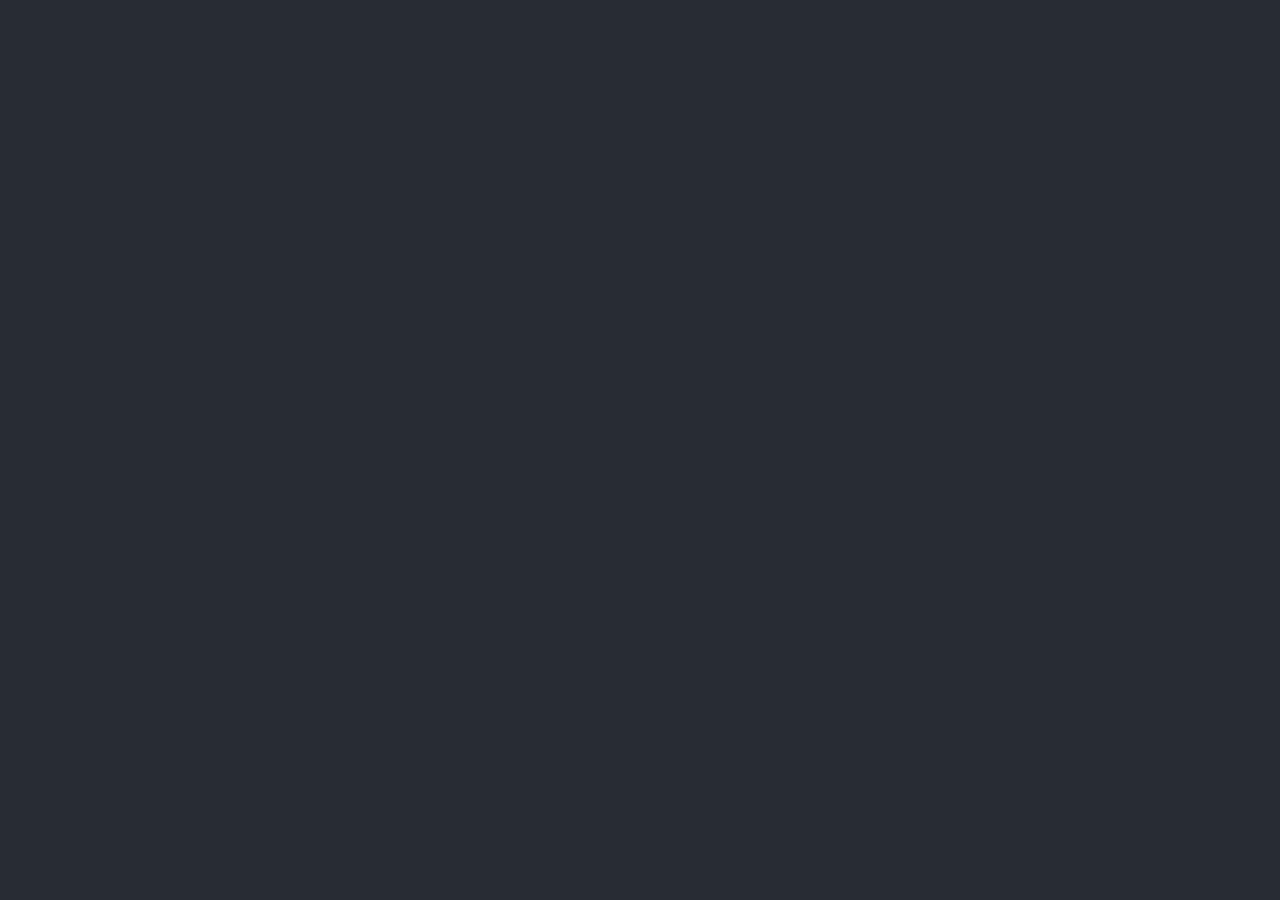
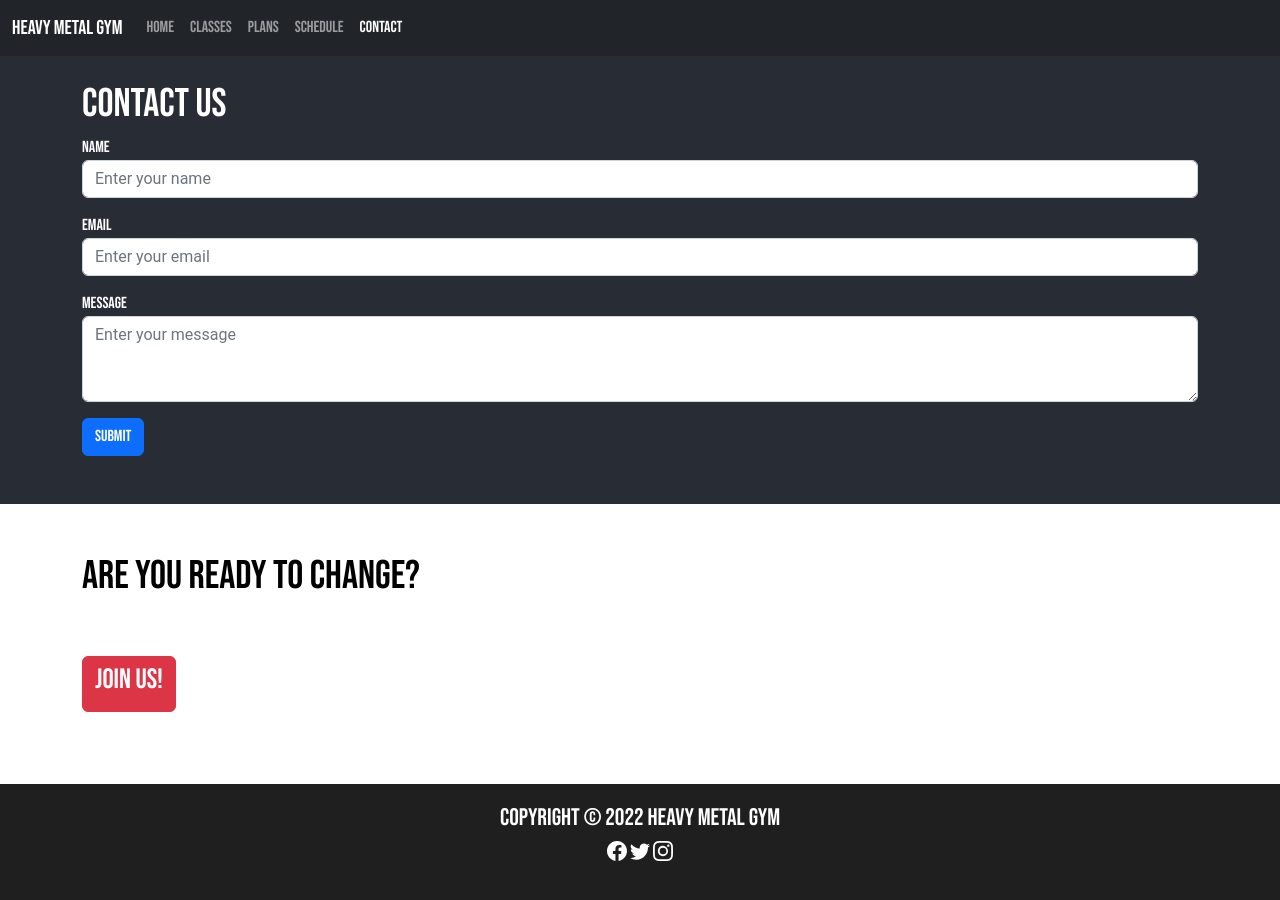
Before and after one commit to natyavidhan/dummy-gym-site, a React (Create React App) app: page /contact in a window 1280 px wide. Before the commit this address had no page. Shown: the top 900 px of the page. Before the commit the page ends 800 px from the top, so only its background shows below. Built offline with nearby package versions, Linux system fonts and the light colour scheme.

Commit message:
contact form

```diff
--- a/src/App.css
+++ b/src/App.css
@@ -81,3 +81,7 @@ body {
     text-align: center;
   }
 }
+
+.gym-guy{
+  max-width: 95vw;
+}
--- a/src/App.js
+++ b/src/App.js
@@ -4,6 +4,7 @@ import Home from './pages/Home';
 import Classes from './pages/Classes';
 import Plans from './pages/Plans';
 import Schedule from './pages/Schedule';
+import Contact from './pages/Contact';
 
 function App() {
     return (
@@ -12,6 +13,7 @@ function App() {
             <Route path="/classes" element={<Classes />} />
             <Route path="/plans" element={<Plans />} />
             <Route path="/schedule" element={<Schedule />} />
+            <Route path="/contact" element={<Contact />} />
         </Routes>
     );
 }
--- a/src/common.css
+++ b/src/common.css
@@ -20,3 +20,11 @@ a, a:hover, a:focus {
     color: rgb(0, 0, 0);
     white-space: nowrap;
 }
+
+.contact-content{
+    padding-block: 1.5rem;
+}
+
+input, textarea{
+    font-family: 'Roboto', sans-serif;
+}
--- a/src/components/About.js
+++ b/src/components/About.js
@@ -6,7 +6,7 @@ function About() {
             <div class="container text-center">
                 <div class="row">
                     <div class="col">
-                        <img src="/gym-1.jpeg" alt="" />
+                        <img src="/gym-1.jpeg" alt="" className='gym-guy' />
                     </div>
                     <div class="col about">
                         <h2>About Us</h2>
--- /dev/null
+++ b/src/pages/Contact.js
@@ -0,0 +1,79 @@
+import React from 'react'
+
+import Navbar from '../components/Navbar'
+import BottomBanner from '../components/BottomBanner'
+import Footer from '../components/Footer'
+
+function Contact() {
+    let url = "https://studiousapi.vercel.app/utility/contact"
+    const submit = () => {
+        let data = {
+            name: document.getElementById("name").value,
+            email: document.getElementById("email").value,
+            message: document.getElementById("message").value
+        }
+        console.log(data)
+        fetch(url, {
+            method: 'POST',
+            // send as form data
+            body: new FormData(document.querySelector("form"))
+        })
+        .then(res => res.json())
+        .then(data => {window.location.href = "/"})
+        .catch(err => {console.log(err)})
+    }
+    return (
+        <>
+            <Navbar active={{home: "", class: "", plans: "", schedule: "", contact: "active"}} />
+            <div className="container">
+                <div className="contact-content">
+                    <h1>Contact Us</h1>
+                    <div className="contact-form">
+                        <form>
+                            <div className="form-group mb-3">
+                                <label htmlFor="name">Name</label>
+                                <input
+                                    type="text"
+                                    className="form-control"
+                                    id="name"
+                                    name="name"
+                                    placeholder="Enter your name"
+                                    required
+                                />
+                            </div>
+                            <div className="form-group mb-3">
+                                <label htmlFor="email">Email</label>
+                                <input
+                                    type="email"
+                                    className="form-control"
+                                    id="email"
+                                    name="email"
+                                    placeholder="Enter your email"
+                                    required
+                                />
+                            </div>
+                            <div className="form-group mb-3">
+                                <label htmlFor="message">Message</label>
+                                <textarea
+                                    className="form-control"
+                                    id="message"
+                                    name="message"
+                                    rows="3"
+                                    placeholder="Enter your message"
+                                    required
+                                ></textarea>
+                            </div>
+                        </form>
+                        <button className="btn btn-primary" onClick={submit}>
+                            Submit
+                        </button>
+                    </div>
+                </div>
+            </div>
+            <BottomBanner />
+            <Footer />
+        </>
+    )
+}
+
+export default Contact
```
